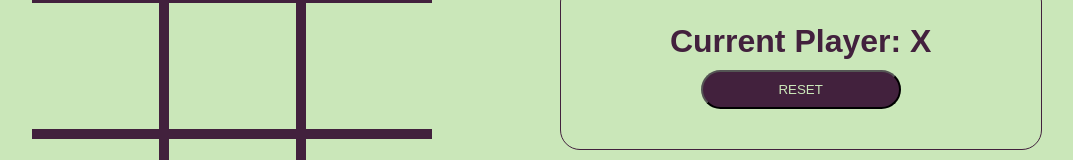
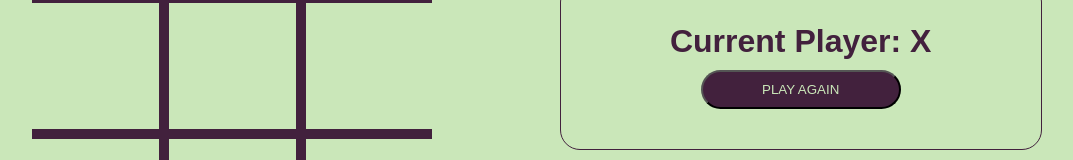
Before and after one commit to kleinlikecalvin/tic-tac-toe, a React (Create React App) app: page / in a window 1280 px wide. Shown: the part 142-302 px from the top of the page, without its empty margins (103-1176 px from the left). Built offline with nearby package versions, Linux system fonts and the light colour scheme; a web font is replaced by a local one.

Commit message:
Update App.tsx

```diff
--- a/src/App.tsx
+++ b/src/App.tsx
@@ -2,7 +2,6 @@ import React from "react";
 import { PossibleWins } from "./constants";
 import { matches } from "./utils";
 import { Player } from "./types";
-// import Square from "./Sqaure";
 import "./App.css";
 
 export default function App() {
@@ -10,6 +9,7 @@ export default function App() {
   const [spaces, setSpaces] = React.useState<Player[]>(Array(9).fill(null));
   const updatedSpaces = [...spaces];
   let message;
+
   const isWinner = React.useMemo(() => {
     for (let i = 0; i < PossibleWins.length; i++) {
       const [a, b, c] = PossibleWins[i];
@@ -38,6 +38,7 @@ export default function App() {
   } else {
     message = `Current Player: ${turn}`;
   }
+
   return (
     <div className="App">
       <div className="board">
@@ -61,7 +62,7 @@ export default function App() {
             setSpaces(Array(9).fill(null));
           }}
         >
-          reset
+          Play again
         </button>
       </div>
     </div>
```
